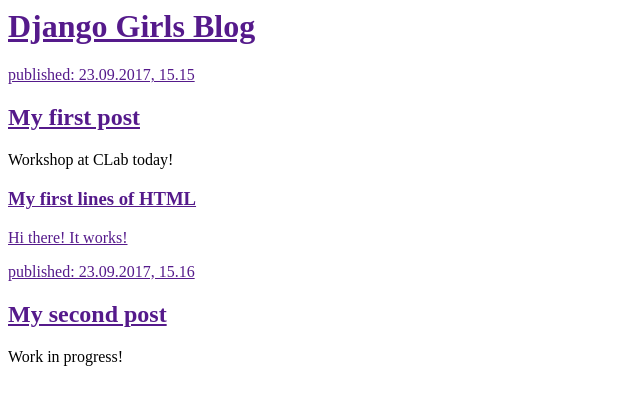
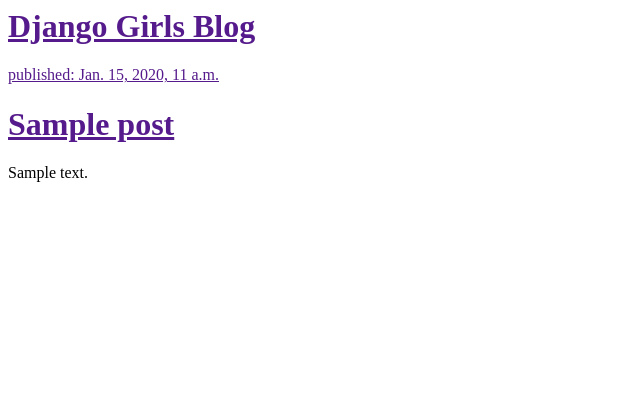
Before and after one commit to mtstella/my-first-blog, a Django app: template blog/templates/blog/post_list.html in a window 1280 px wide. Shown: the top 405 px of the page, without its empty margins (0-640 px from the left). Run offline with Django 3.2, Linux system fonts and the light colour scheme; the template is opened without the code that fills it: values that come from a table or form of the project are taken from there, others are empty; tables that the repository leaves empty hold one stand-in row (values such as "Sample post").

Commit message:
Modified templates to display posts from database

```diff
--- a/blog/templates/blog/post_list.html
+++ b/blog/templates/blog/post_list.html
@@ -7,19 +7,13 @@
       <h1><a href=""> Django Girls Blog </h1>
     </div>
 
-    <div>
-      <p> published: 23.09.2017, 15.15 </p>
-      <h2><a href="">My first post</a></h2>
-      <p>Workshop at CLab today!</p>
-      <h3><a href=""> My first lines of HTML</p></h3>
-      <p> Hi there! It works!</p>
-    </div>
-
-    <div>
-      <p> published: 23.09.2017, 15.16 </p>
-      <h2><a href="">My second post</a></h2>
-      <p>Work in progress!</p>
-    </div>
+    {% for post in posts %}
+      <div>
+        <p> published: {{ post.published_date }} </p>
+        <h1><a href=""> {{ post.title }} </a></h1>
+        <p>{{ post.text|linebreaksbr }} </p>
+      </div>
+    {% endfor %}
 
   </body>
 </html>
--- /dev/null
+++ b/blog/urls.py
@@ -0,0 +1,4 @@
+from django.conf.urls import url
+from . import views
+
+urlpatterns = [url(r'^$', views.post_list, name= 'post_list')]
--- a/blog/views.py
+++ b/blog/views.py
@@ -1,3 +1,7 @@
 from django.shortcuts import render
+from django.utils import timezone
+from .models import Post
 
-# Create your views here.
+def post_list(request):
+    posts = Post.objects.filter(published_date__lte=timezone.now()).order_by('published_date')
+    return render(request, 'blog/post_list.html', {'posts':posts})
--- a/mysite/urls.py
+++ b/mysite/urls.py
@@ -2,9 +2,6 @@
 from django.contrib import admin
 
 urlpatterns = [
-    # Examples:
-    # url(r'^$', 'mysite.views.home', name='home'),
-    # url(r'^blog/', include('blog.urls')),
-
     url(r'^admin/', include(admin.site.urls)),
+    url(r'', include('blog.urls')),
 ]
```
